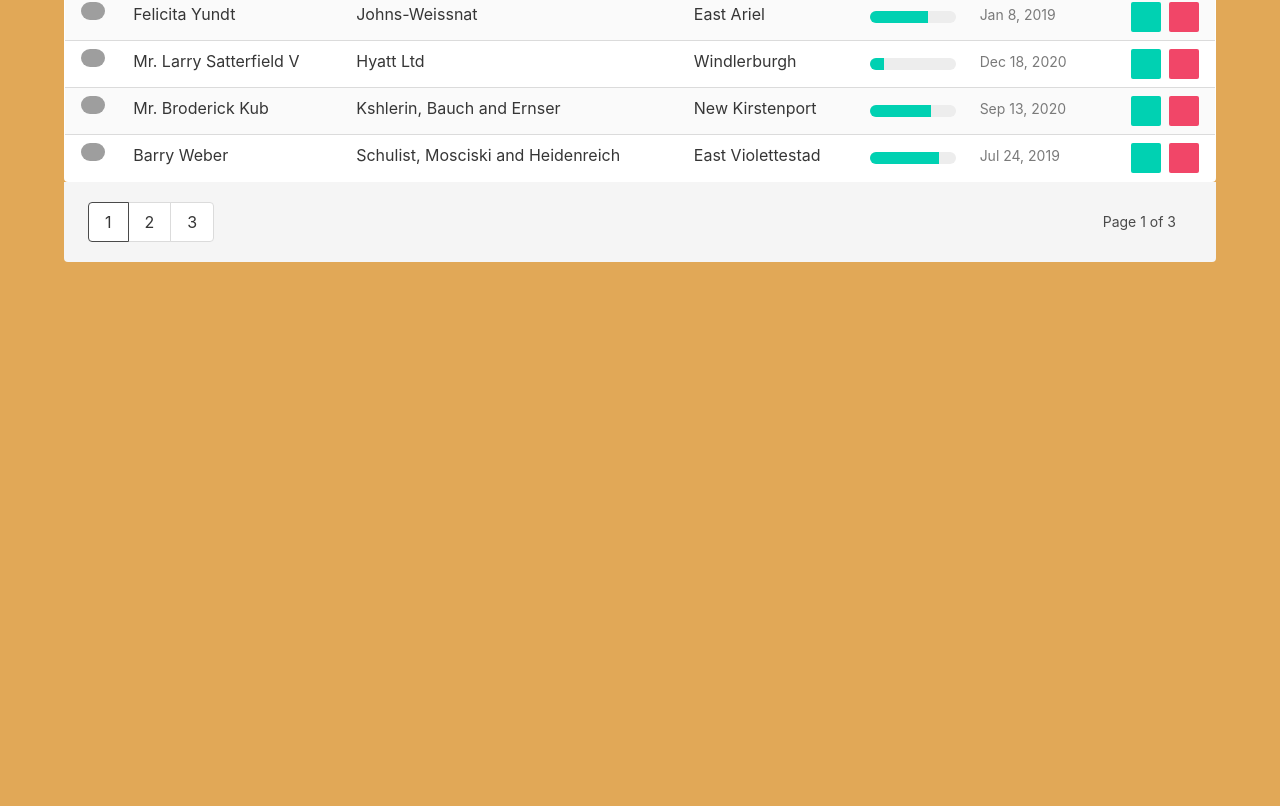
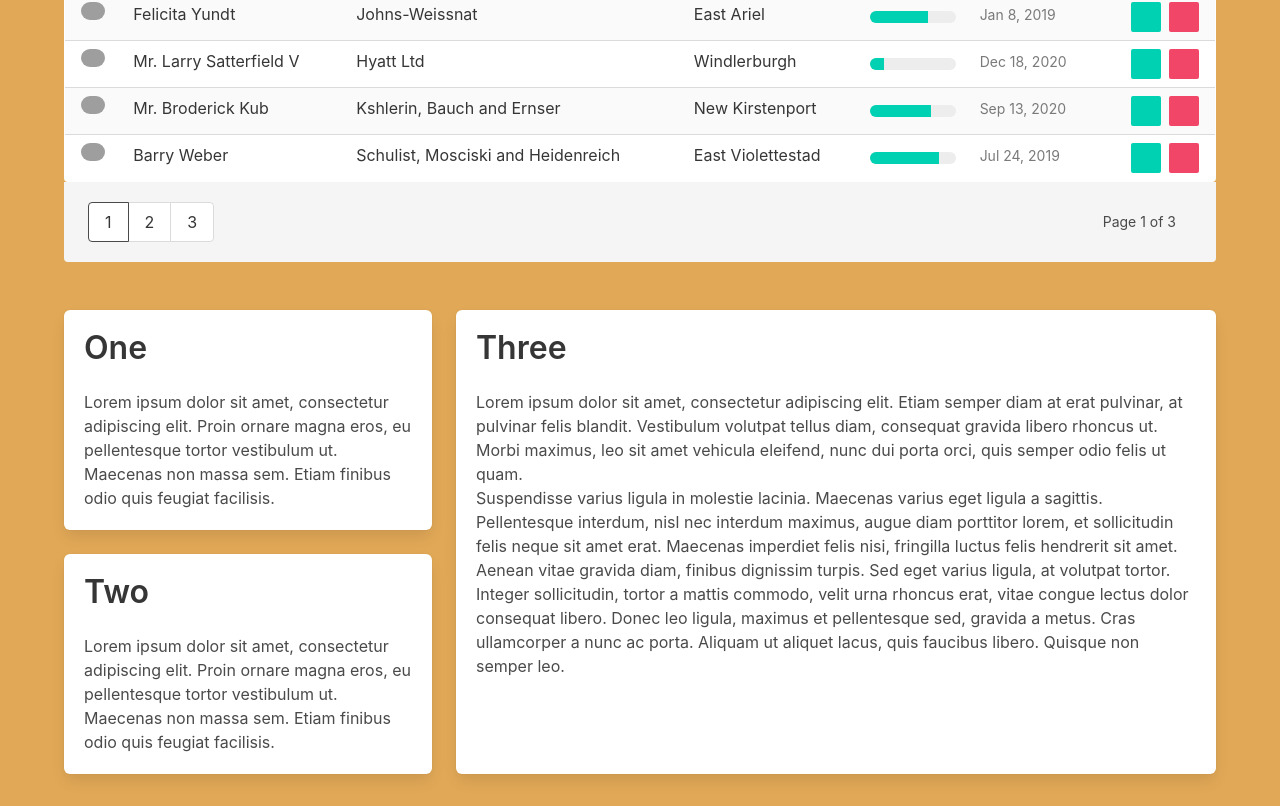
Before and after one commit to Leo3965/music-dashboard-usjt, a React (Vite) app: page / in a window 1280 px wide. Shown: the part 2233-3039 px from the top of the page. Before the commit the page ends 2543 px from the top, so only its background shows below. Built offline with nearby package versions, Linux system fonts and the light colour scheme; grey boxes are pictures that could not be loaded; some icons are missing.

Commit message:
refactor: spacing and color ajustments

```diff
--- a/src/App.jsx
+++ b/src/App.jsx
@@ -2,6 +2,7 @@ import "./App.css";
 import Content from "./components/content/Content";
 import Hero from "./components/Hero";
 import Table from "./components/Table";
+import Tales from "./components/Tales";
 
 function App() {
   return (
@@ -9,6 +10,7 @@ function App() {
       <Hero />
       <Content />
       <Table />
+      <Tales />
     </>
   );
 }
--- a/src/components/Table.jsx
+++ b/src/components/Table.jsx
@@ -4,6 +4,7 @@ import arrowDown from "../assets/svg/arrow-down-outline.svg";
 export default function Table() {
   let loading = "is-loading";
   return (
+    <div className="table-data-set">
       <section className="section">
         <div className="dataset-buttons">
           <div className="buttons">
@@ -27,7 +28,7 @@ export default function Table() {
               </button>
             </p>
             <p className="control">
-            <button className="button is-ghost is-not-selected-button is-rounded">
+              <button className="button is-warning is-light is-not-selected-button is-rounded">
                 <img className="icon-filter" src={arrowDown} />
                 <span>Descending</span>
               </button>
@@ -82,7 +83,10 @@ export default function Table() {
                     </td>
                     <td className="is-actions-cell">
                       <div className="buttons is-right">
-                      <button className="button is-small is-primary" type="button">
+                        <button
+                          className="button is-small is-primary"
+                          type="button"
+                        >
                           <span className="icon">
                             <i className="mdi mdi-eye"></i>
                           </span>
@@ -130,7 +134,10 @@ export default function Table() {
                     </td>
                     <td className="is-actions-cell">
                       <div className="buttons is-right">
-                      <button className="button is-small is-primary" type="button">
+                        <button
+                          className="button is-small is-primary"
+                          type="button"
+                        >
                           <span className="icon">
                             <i className="mdi mdi-eye"></i>
                           </span>
@@ -178,7 +185,10 @@ export default function Table() {
                     </td>
                     <td className="is-actions-cell">
                       <div className="buttons is-right">
-                      <button className="button is-small is-primary" type="button">
+                        <button
+                          className="button is-small is-primary"
+                          type="button"
+                        >
                           <span className="icon">
                             <i className="mdi mdi-eye"></i>
                           </span>
@@ -226,7 +236,10 @@ export default function Table() {
                     </td>
                     <td className="is-actions-cell">
                       <div className="buttons is-right">
-                      <button className="button is-small is-primary" type="button">
+                        <button
+                          className="button is-small is-primary"
+                          type="button"
+                        >
                           <span className="icon">
                             <i className="mdi mdi-eye"></i>
                           </span>
@@ -276,7 +289,10 @@ export default function Table() {
                     </td>
                     <td className="is-actions-cell">
                       <div className="buttons is-right">
-                      <button className="button is-small is-primary" type="button">
+                        <button
+                          className="button is-small is-primary"
+                          type="button"
+                        >
                           <span className="icon">
                             <i className="mdi mdi-eye"></i>
                           </span>
@@ -323,5 +339,6 @@ export default function Table() {
           </div>
         </div>
       </section>
+    </div>
   );
 }
--- /dev/null
+++ b/src/components/Tales.jsx
@@ -0,0 +1,53 @@
+export default function Tales() {
+  return (
+    <div className="tales">
+      <div className="tile is-ancestor">
+        <div className="tile is-4 is-vertical is-parent">
+          <div className="tile is-child box">
+            <p className="title">One</p>
+            <p>
+              Lorem ipsum dolor sit amet, consectetur adipiscing elit. Proin
+              ornare magna eros, eu pellentesque tortor vestibulum ut. Maecenas
+              non massa sem. Etiam finibus odio quis feugiat facilisis.
+            </p>
+          </div>
+          <div className="tile is-child box">
+            <p className="title">Two</p>
+            <p>
+              Lorem ipsum dolor sit amet, consectetur adipiscing elit. Proin
+              ornare magna eros, eu pellentesque tortor vestibulum ut. Maecenas
+              non massa sem. Etiam finibus odio quis feugiat facilisis.
+            </p>
+          </div>
+        </div>
+        <div className="tile is-parent">
+          <div className="tile is-child box">
+            <p className="title">Three</p>
+            <p>
+              Lorem ipsum dolor sit amet, consectetur adipiscing elit. Etiam
+              semper diam at erat pulvinar, at pulvinar felis blandit.
+              Vestibulum volutpat tellus diam, consequat gravida libero rhoncus
+              ut. Morbi maximus, leo sit amet vehicula eleifend, nunc dui porta
+              orci, quis semper odio felis ut quam.
+            </p>
+            <p>
+              Suspendisse varius ligula in molestie lacinia. Maecenas varius
+              eget ligula a sagittis. Pellentesque interdum, nisl nec interdum
+              maximus, augue diam porttitor lorem, et sollicitudin felis neque
+              sit amet erat. Maecenas imperdiet felis nisi, fringilla luctus
+              felis hendrerit sit amet. Aenean vitae gravida diam, finibus
+              dignissim turpis. Sed eget varius ligula, at volutpat tortor.
+            </p>
+            <p>
+              Integer sollicitudin, tortor a mattis commodo, velit urna rhoncus
+              erat, vitae congue lectus dolor consequat libero. Donec leo
+              ligula, maximus et pellentesque sed, gravida a metus. Cras
+              ullamcorper a nunc ac porta. Aliquam ut aliquet lacus, quis
+              faucibus libero. Quisque non semper leo.
+            </p>
+          </div>
+        </div>
+      </div>
+    </div>
+  );
+}
--- a/src/components/content/Document.jsx
+++ b/src/components/content/Document.jsx
@@ -1,3 +1,3 @@
 export default function Document() {
-    return <>aaaaaaaa</>
+    return <></>
 }
--- a/src/index.css
+++ b/src/index.css
@@ -32,6 +32,10 @@ body {
 }
 
 /* table */
+.table-data-set {
+  margin: 0 0.9rem;
+}
+
 .dataset-buttons {
   display: flex;
   justify-content: space-between;
@@ -51,6 +55,7 @@ body {
 }
 
 .is-not-selected-button {
+  background: var(--light-gray);
   color: var(--dark-gray) !important;
 }
 
@@ -78,3 +83,8 @@ div.sticky {
 .content-section {
   padding: 3rem 4rem;
 }
+
+/* tales */
+.tales {
+  margin: 0 4rem 2rem 4rem;
+}
```
Lines whose indentation alone changed are shown as unchanged.
